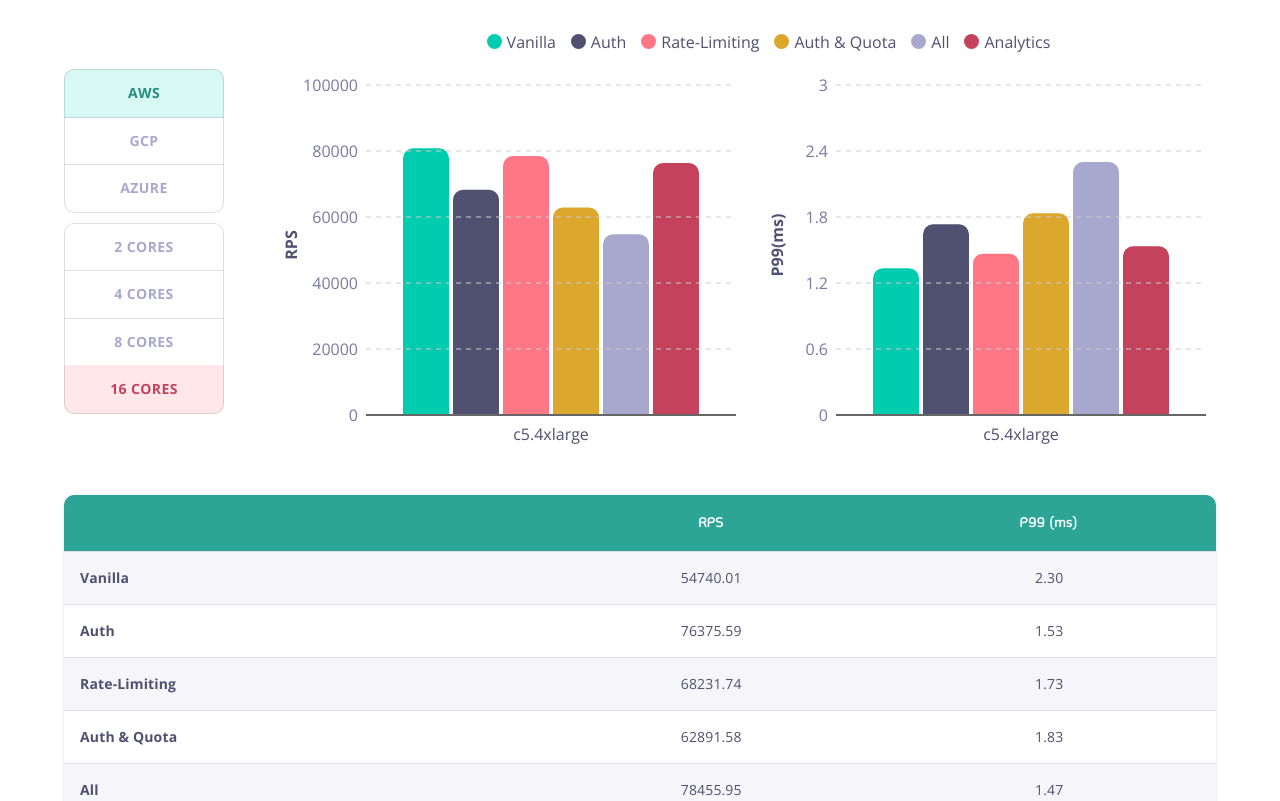
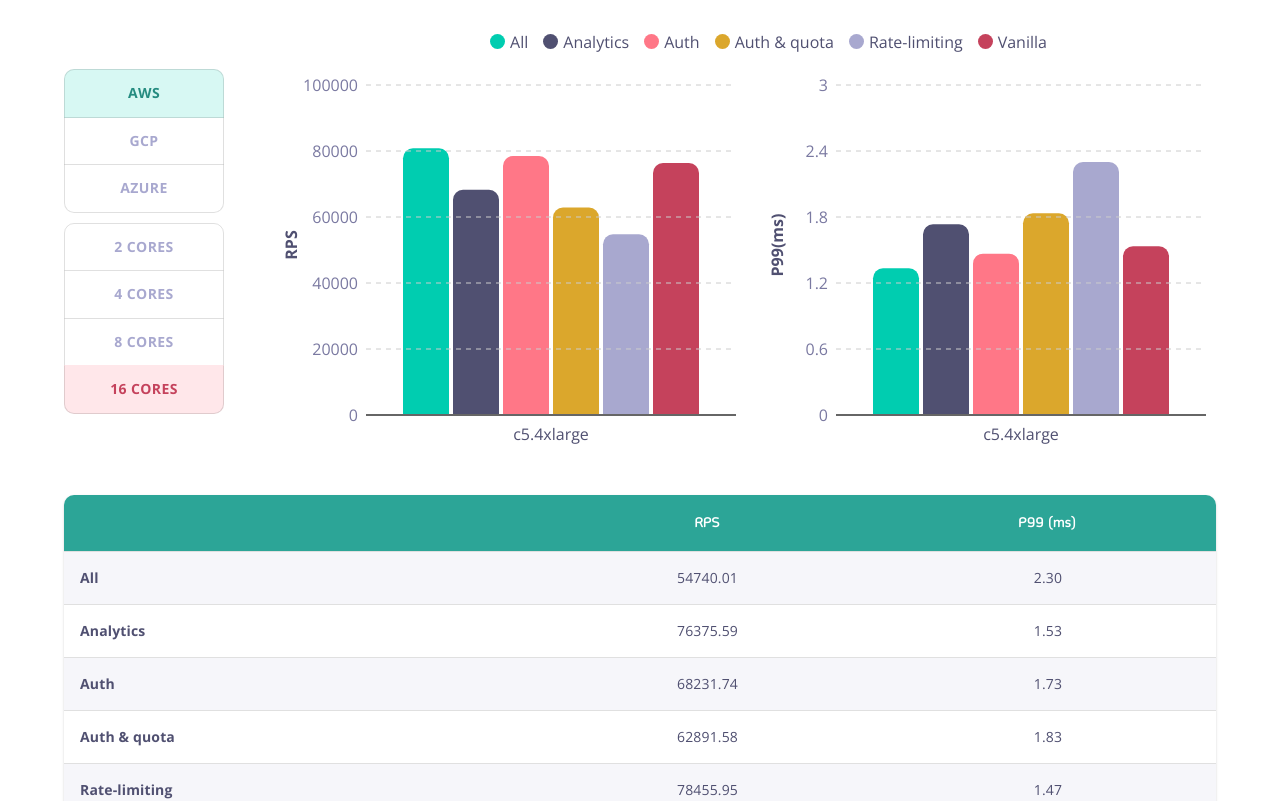
Before and after one commit to TykTechnologies/tyk-ansible-performance-testing, a React (Create React App) app in the folder analyzer-app/: page / in a window 1280 px wide. Shown: the top 801 px of the page. Built offline with nearby package versions, Linux system fonts and the light colour scheme.

Commit message:
Fix label bug

```diff
--- a/analyzer-app/src/components/TestsBarChartSet.js
+++ b/analyzer-app/src/components/TestsBarChartSet.js
@@ -20,7 +20,7 @@ import {
 } from '../helpers'
 
 const TESTS = [ ...getPerfTests(KONG), ...getPerfTests() ],
-      LABELS = [ ...getTestsLabels(KONG), ...getPerfTests() ]
+      LABELS = [ ...getTestsLabels(KONG), ...getPerfTests() ].map(l => l.toLowerCase()).sort()
 
 const getTests = cloud => {
   const tests = []
```
